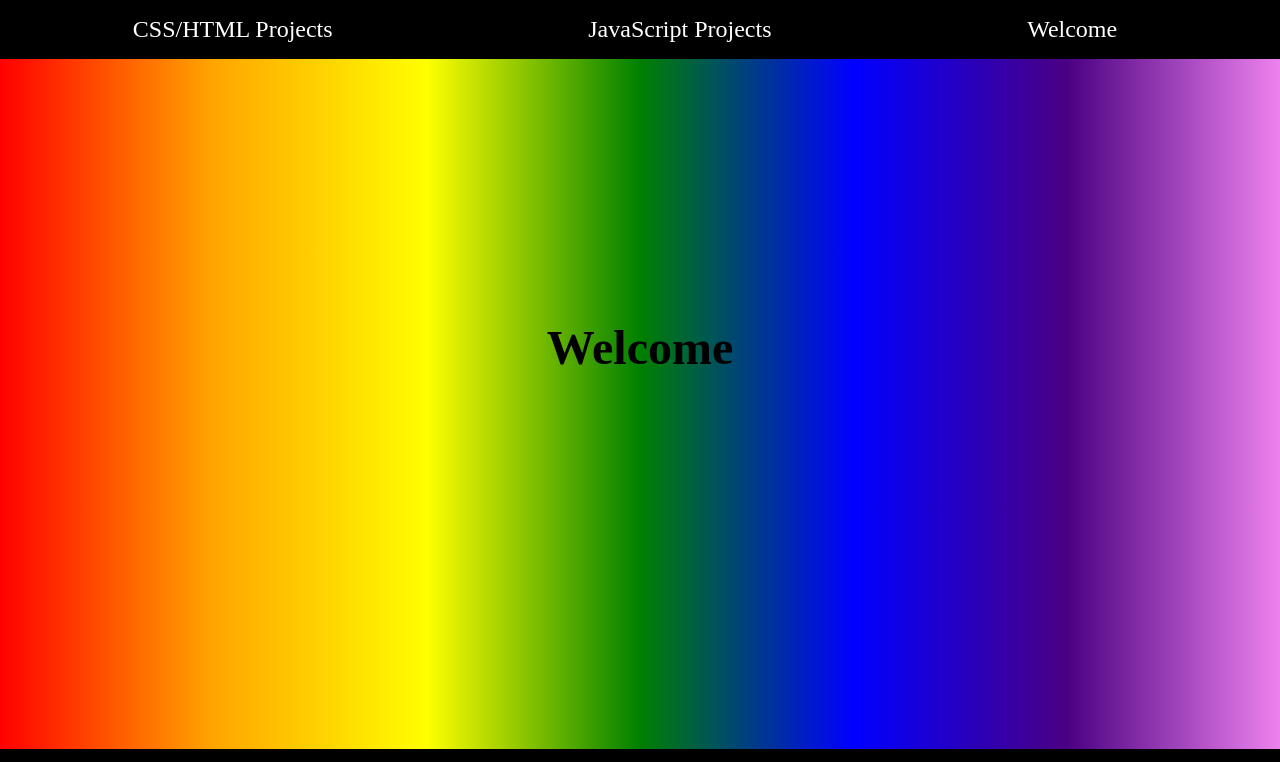
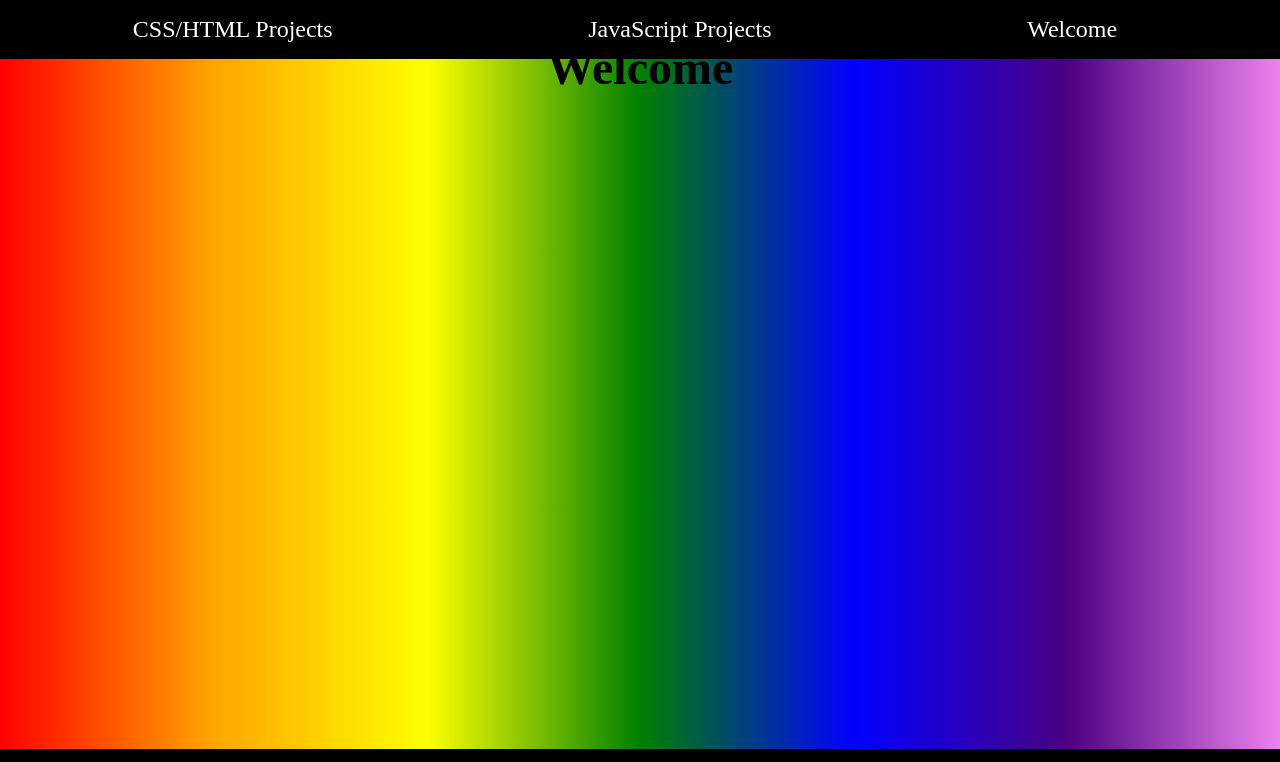
Before and after one commit to dugmoore/dugmoore.github.io, a plain HTML site: page index.html in a window 1280 px wide. Shown: the top 762 px of the page. Drawn offline with Linux system fonts and the light colour scheme; grey boxes are pictures that could not be loaded.

Commit message:
Update main.css

```diff
--- a/main.css
+++ b/main.css
@@ -33,7 +33,6 @@ a{
 
 }
 .banner{
-    padding: 35vh;
     height: 33%;
     width: 33%;
     margin: auto;
```
